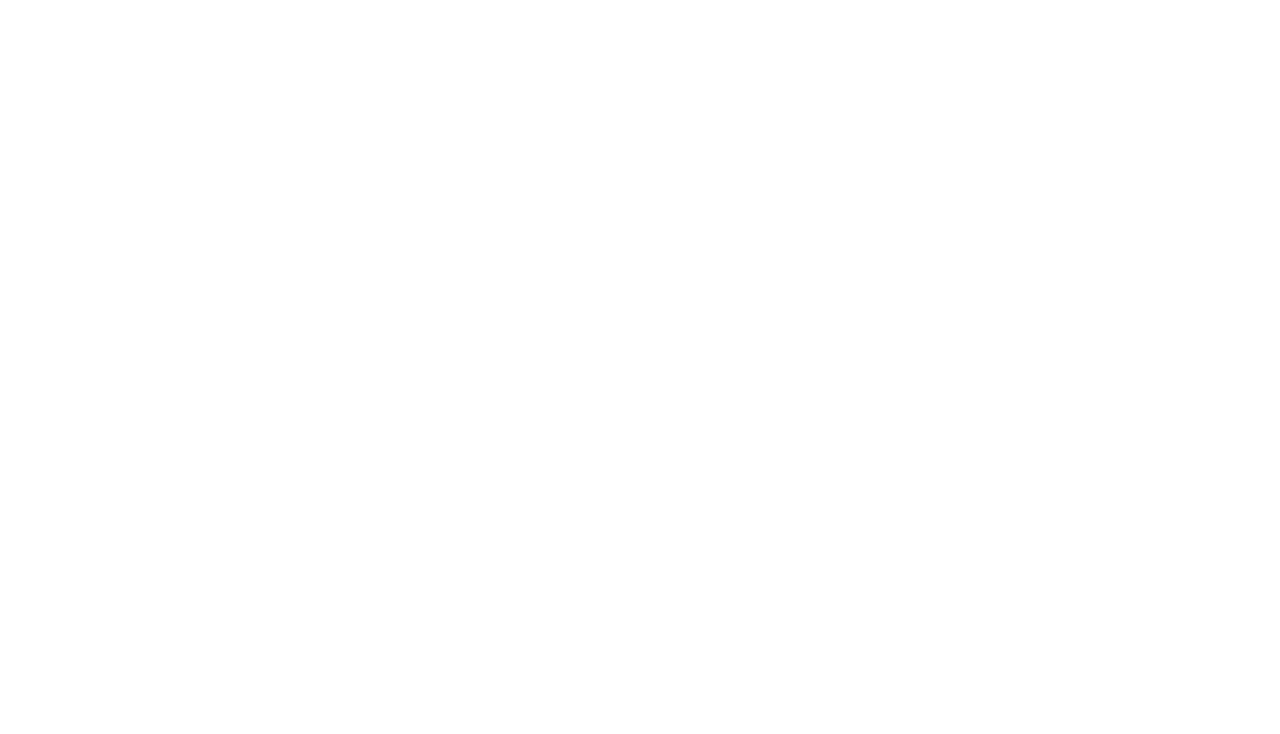
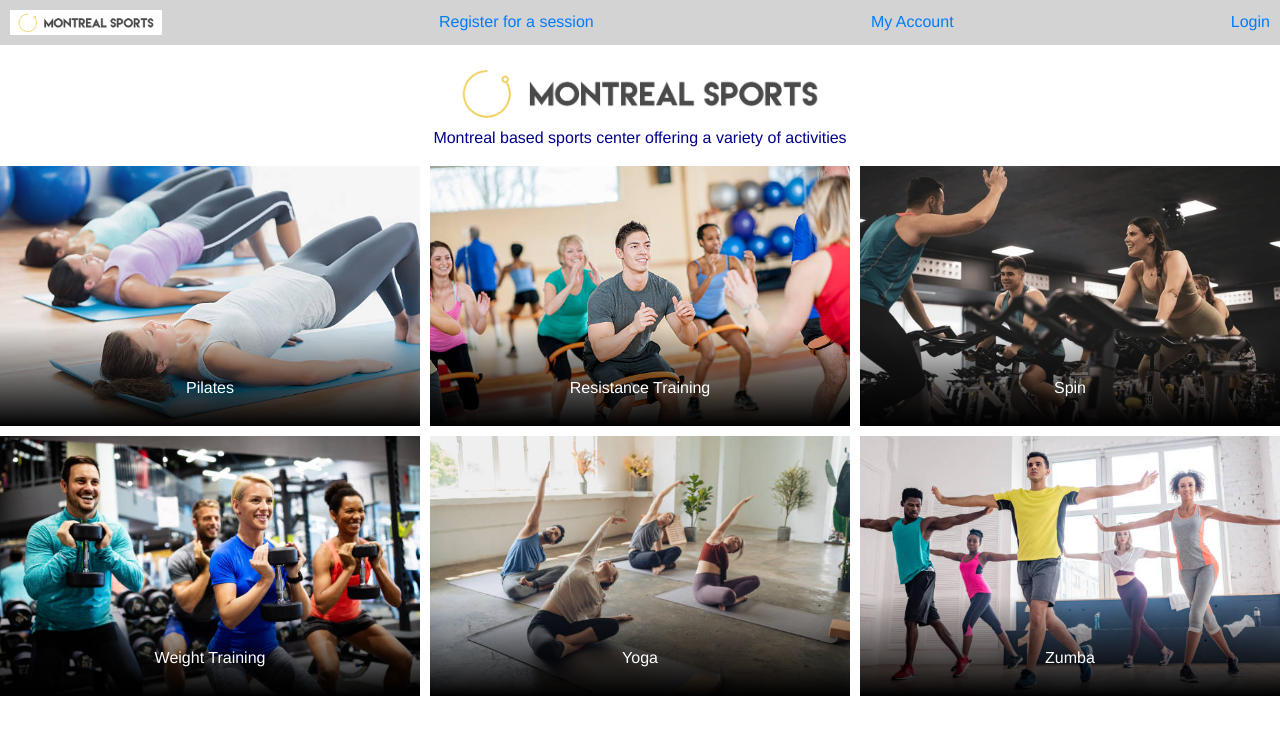
Before and after one commit to McGill-ECSE321-Winter2024/project-group-2, a Vue app in the folder SportCenter-Frontend/: page /#/Home in a window 1280 px wide. Shown: the top 734 px of the page. Built offline with nearby package versions, Linux system fonts and the light colour scheme.

Commit message:
Some changes to homepage + empty pages to the links in the navbar done

```diff
--- a/SportCenter-Frontend/src/components/Home.vue
+++ b/SportCenter-Frontend/src/components/Home.vue
@@ -1,8 +1,8 @@
 <template>
     <div class="scrollable-content">
         <Navbar />
-        <h1>Welcome to our Sports Center!</h1>
-        <p>some body text</p>
+        <img <img src='@/assets/logo.png' alt="Logo" class="logo" />
+        <p>Montreal based sports center offering a variety of activities</p>
         <div class="grid">
             <router-link to='/sessions' class="grid-item">
                 <div class="image-container">
@@ -69,6 +69,11 @@
 
 
 <style scoped>
+.logo {
+    width: 400px;
+    height: relative;
+}
+
 .scrollable-content {
     width: 100%; /* or any specific width */
     overflow: visible;
@@ -84,14 +89,14 @@
 
 .grid-item img {
     width: 100%;
-    height: 220px;
+    height: 260px;
     object-fit: cover;
 }
 
 .grid-item .image-container {
     position: relative;
     width: 100%;
-    height: 220px;
+    height: 260px;
 }
 
 .overlay {
--- a/SportCenter-Frontend/src/components/Navbar.vue
+++ b/SportCenter-Frontend/src/components/Navbar.vue
@@ -1,7 +1,10 @@
 <template>
     <nav>
-        <router-link to='/Home'>Home</router-link>
-        <router-link to='/Users'>Users</router-link>
+        <router-link to='/Home'>
+            <img src='@/assets/logo.png' alt="Logo" class="logo" />
+        </router-link>
+        <router-link to='/Sessions'>Register for a session</router-link>
+        <router-link to='/MyAccount'>My Account</router-link>
         <router-link to='/Login'>Login</router-link>
     </nav>
 </template>
@@ -13,6 +16,10 @@
 </script>
 
 <style scoped>
+
+.logo {
+    height: 25px;
+}
 nav {
     display: flex;
     justify-content: space-between;
@@ -20,7 +27,7 @@
     top: 0;
     width: 100%;
     background-color: lightgray;
-    padding: 10px;
+    padding: 10px 10px 10px;
     z-index: 1000;
 }
 
--- a/SportCenter-Frontend/src/router/index.js
+++ b/SportCenter-Frontend/src/router/index.js
@@ -1,27 +1,33 @@
 import Vue from 'vue'
 import Router from 'vue-router'
-import Hello from '@/components/Hello'
-import Users from '@/components/Users'
 import Home from '@/components/Home'
+import Sessions from '@/components/Sessions'
+import Login from '@/components/Login'
+import MyAccount from '@/components/MyAccount'
 
 Vue.use(Router)
 
 export default new Router({
   routes: [
     {
-      path: '/Hello',
-      name: 'Hello',
-      component: Hello
+      path: '/Login',
+      name: 'Login',
+      component: Login
     },
     {
-      path: '/Users',
-      name: 'Users',
-      component: Users
+      path: '/Home',
+      name: 'Home',
+      component: Home
     },
     {
-      path: '/',
-      name: 'Home',
-      component: Home
+      path: '/Sessions',
+      name: 'Sessions',
+      component: Sessions
+    },
+    {
+      path: '/MyAccount',
+      name: 'MyAccount',
+      component: MyAccount
     }
   ]
 })
```
Also changed, not shown: SportCenter-Frontend/src/assets/logo.png, SportCenter-Frontend/src/components/Login.vue (added), SportCenter-Frontend/src/components/MyAccount.vue (added), SportCenter-Frontend/src/components/Sessions.vue (added).
